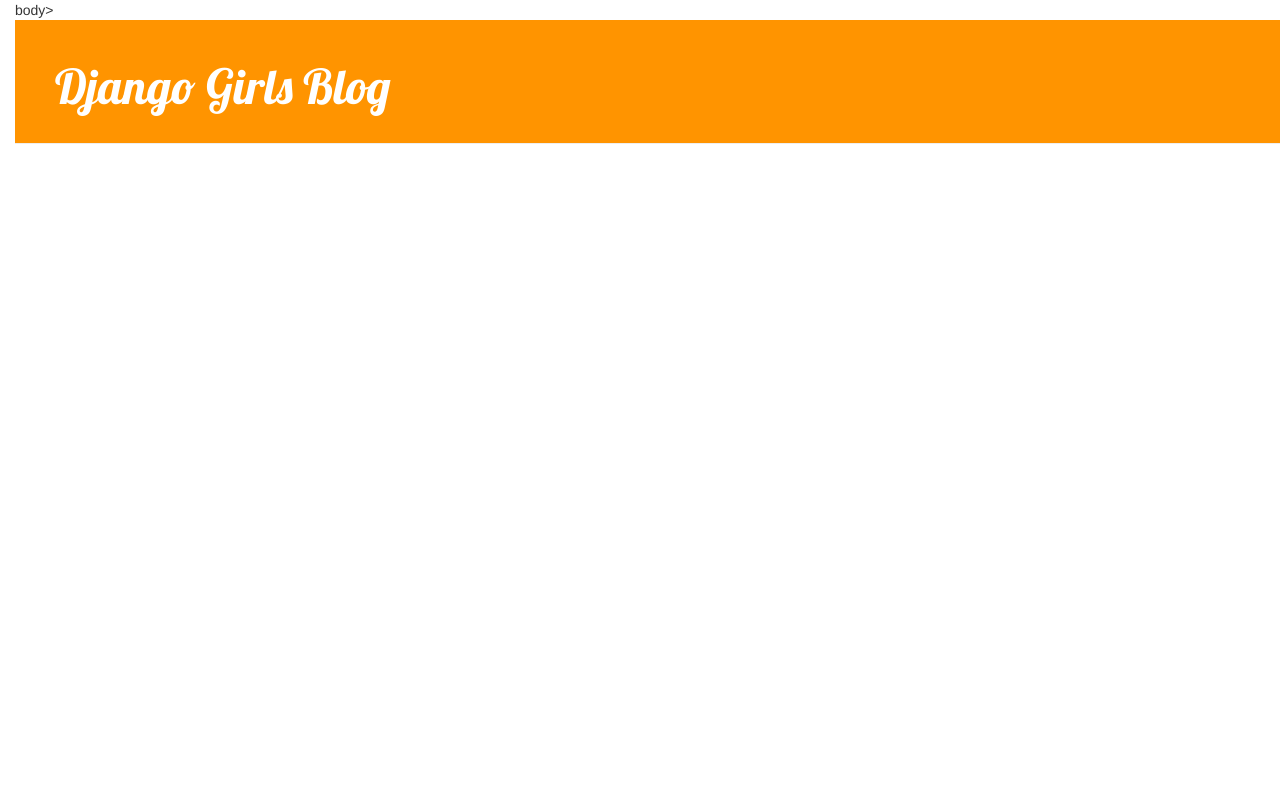
After one commit to HannahHuggins/djangogirls, a Django app: template blog/templates/blog/base.html in a window 1280 px wide. The commit adds this page. Run offline with Django 3.2, Linux system fonts and the light colour scheme; the template is opened without the code that fills it, so the values that code supplies are empty; some libraries are stand-ins or nearby versions.

Commit message:
Added CSS.

```diff
--- /dev/null
+++ b/blog/templates/blog/base.html
@@ -0,0 +1,23 @@
+{% load static %}
+<html>
+    <head>
+            <link rel="stylesheet" href="//maxcdn.bootstrapcdn.com/bootstrap/3.2.0/css/bootstrap.min.css">
+            <link rel="stylesheet" href="//maxcdn.bootstrapcdn.com/bootstrap/3.2.0/css/bootstrap-theme.min.css">
+            <link rel="stylesheet" href="{% static 'css/blog.css' %}">
+            <link href="//fonts.googleapis.com/css?family=Lobster&subset=latin,latin-ext" rel="stylesheet" type="text/css">
+            <title>Hannah's blog</title>
+        </head>
+        body>
+    <div class="page-header">
+        <h1><a href="/">Django Girls Blog</a></h1>
+    </div>
+    <div class="content container">
+        <div class="row">
+            <div class="col-md-8">
+            {% block content %}
+            {% endblock %}
+            </div>
+        </div>
+    </div>
+</body>
+        </html>
--- /dev/null
+++ b/blog/templates/static/css/blog.css
@@ -0,0 +1,53 @@
+h1 a {
+    color: rgb(5, 133, 252);
+    font-family: 'Lobster';
+}
+body {
+    padding-left: 15px;
+}
+.page-header {
+    background-color: #ff9400;
+    margin-top: 0;
+    padding: 20px 20px 20px 40px;
+}
+
+.page-header h1, .page-header h1 a, .page-header h1 a:visited, .page-header h1 a:active {
+    color: #ffffff;
+    font-size: 36pt;
+    text-decoration: none;
+}
+
+.content {
+    margin-left: 40px;
+}
+
+h1, h2, h3, h4 {
+    font-family: 'Lobster', cursive;
+}
+
+.date {
+    color: #828282;
+}
+
+.save {
+    float: right;
+}
+
+.post-form textarea, .post-form input {
+    width: 100%;
+}
+
+.top-menu, .top-menu:hover, .top-menu:visited {
+    color: #ffffff;
+    float: right;
+    font-size: 26pt;
+    margin-right: 20px;
+}
+
+.post {
+    margin-bottom: 70px;
+}
+
+.post h1 a, .post h1 a:visited {
+    color: #000000;
+}
--- a/blog/views.py
+++ b/blog/views.py
@@ -1,5 +1,7 @@
 from django.shortcuts import render
-
+from django.utils import timezone
+from .models import Post
 # Create your views here.
 def post_list(request):
-    return render(request, 'blog/post_list.html', {})
+    posts = Post.objects.filter(published_date__lte=timezone.now()).order_by('published_date')
+    return render(request, 'blog/post_list.html', {'posts':posts})
```
Also changed, not shown: blog/templates/blog/post_list.html (+11 -11 lines).
